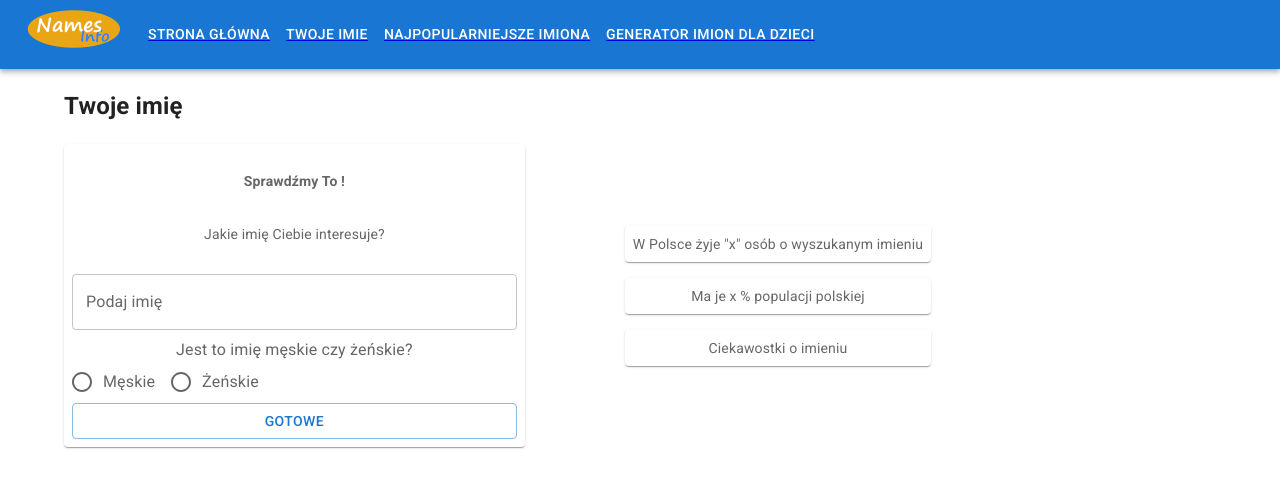
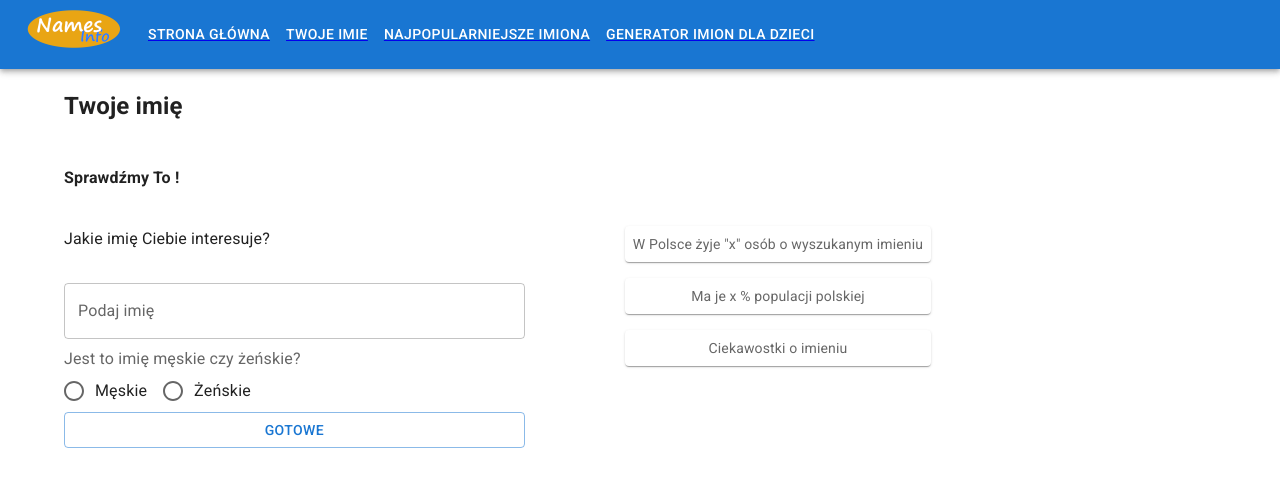
Before and after one commit to andro2ss/names_app, a React (Create React App) app: page /Twojeimie in a window 1280 px wide. Shown: the top 488 px of the page. Built offline with nearby package versions, Linux system fonts and the light colour scheme.

Commit message:
fixed error with text field

```diff
--- a/src/Components/Body/YourName/Items/YourNameForm.js
+++ b/src/Components/Body/YourName/Items/YourNameForm.js
@@ -14,14 +14,12 @@ export function YourNameForm({name, setName}) {
 
     const handleChange = (event) => {
         setName(event.target.value);
-        event.preventDefault();
-
     };
 
     const handleSubmit = (e) => {
         e.preventDefault();
     }
-    return <Item className="yourName__form">
+    return <div className="yourName__form">
         <Box component="form"
              sx={{
                  display: "flex",
@@ -56,5 +54,5 @@ export function YourNameForm({name, setName}) {
             </FormControl>
             <Button variant="outlined" type="submit">Gotowe</Button>
         </Box>
-    </Item>;
+    </div>;
 }
```
